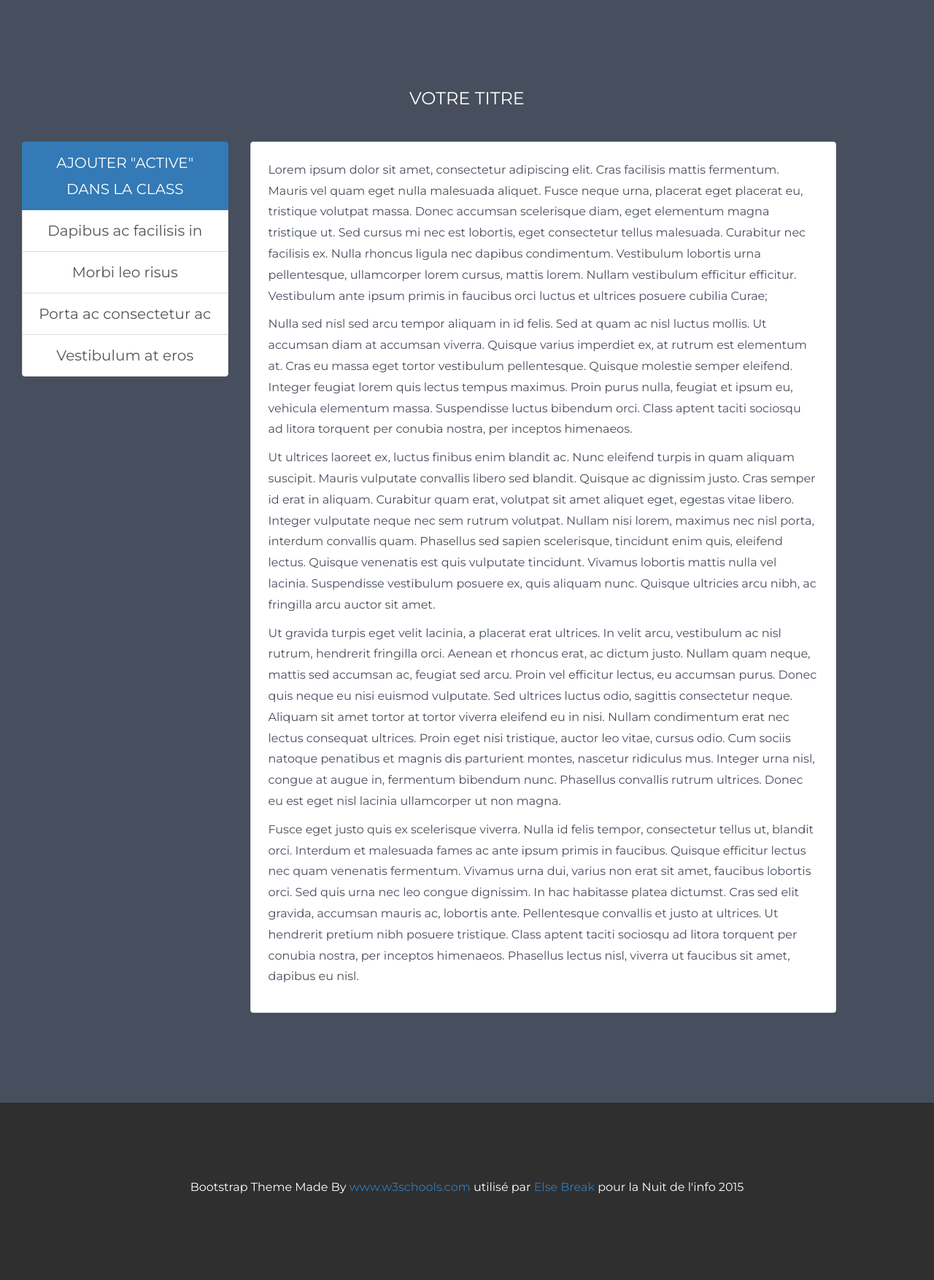
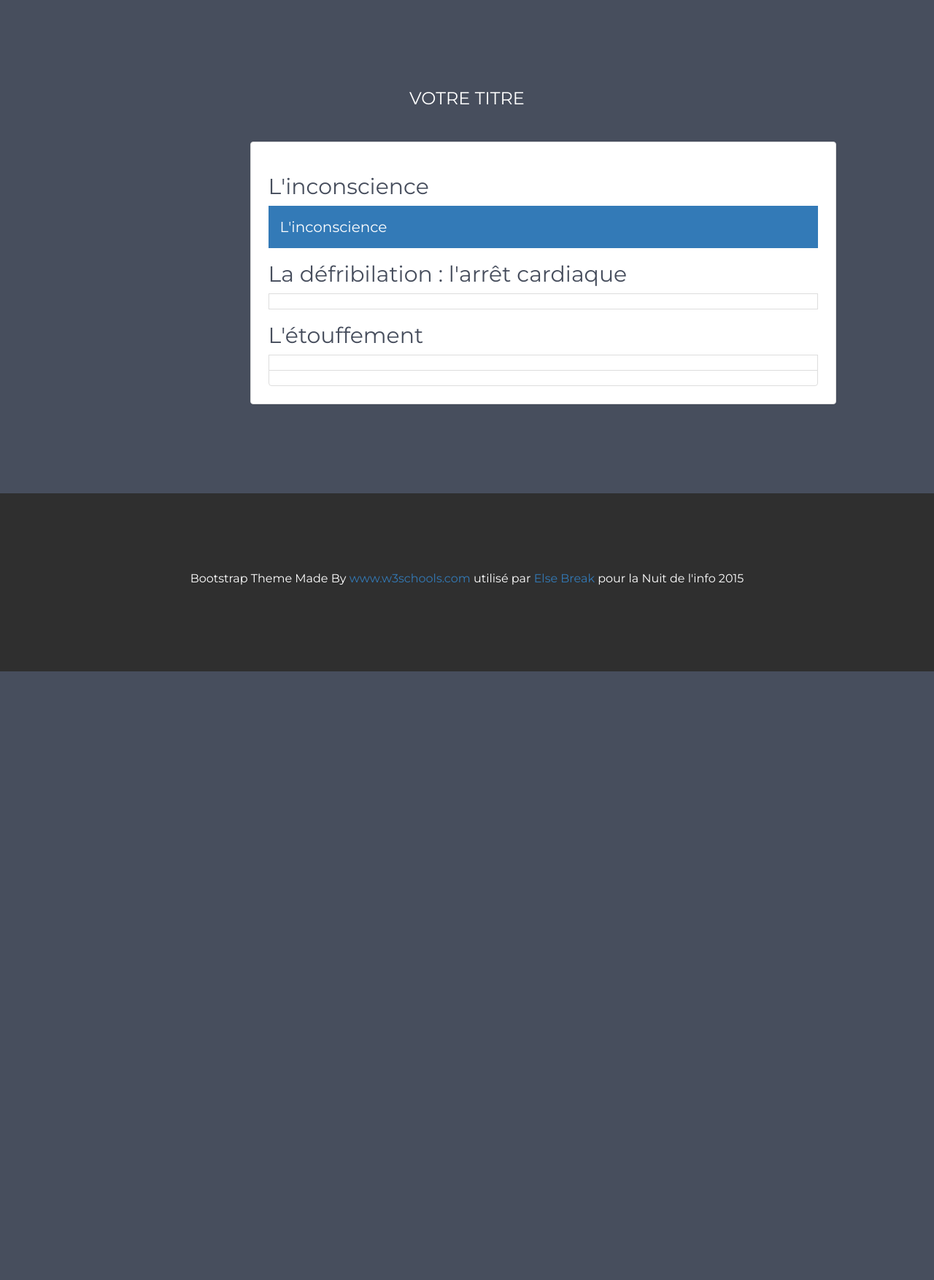
Before and after one commit to gmolveau/nuitinfo2015, a PHP site: the page made by views/exemple.html.twig in a window 1280 px wide. Shown: the part 80-1834 px from the top of the page at 73% size. After the commit the page ends 1000 px from the top, so only its background shows below. Run offline with PHP 8.4, Linux system fonts and the light colour scheme; the template is opened without the code that fills it, so the values that code supplies are empty; some libraries are stand-ins or nearby versions.

Commit message:
fix pdo global

```diff
--- a/views/exemple.html.twig
+++ b/views/exemple.html.twig
@@ -41,11 +41,12 @@
 	<div class="col-md-3">
 		<div class="list-group">
 		<!-- POUR LES BOUCLES IL SUFFIT DE REPETER LA BALISE <A></A> CAVEC LA MEME SYNTAXE -->
-		  <a href="#" class="list-group-item active">AJOUTER "ACTIVE" DANS LA CLASS</a>
-		  <a href="#" class="list-group-item">Dapibus ac facilisis in</a>
-		  <a href="#" class="list-group-item">Morbi leo risus</a>
-		  <a href="#" class="list-group-item">Porta ac consectetur ac</a>
-		  <a href="#" class="list-group-item">Vestibulum at eros</a>
+        {% for cat in all_cat %}
+        <li>
+          <a href="http://suala.info/prevention/{{cat.cat}} class-group-item">{{cat.cat}}</a>
+          <!-- <a href="#" class="list-group-item active"></a> -->
+        </li>
+        {% endfor %}
 		</div>
 	</div>
 	<!-- FINLISTE DE LIEN -->
@@ -56,15 +57,13 @@
 			<div class="panel-body">
 				<!-- MODIFIER ICI -->
 				<!-- SUPPRIMER LE LOREM IPSUM -->
-				<p>Lorem ipsum dolor sit amet, consectetur adipiscing elit. Cras facilisis mattis fermentum. Mauris vel quam eget nulla malesuada aliquet. Fusce neque urna, placerat eget placerat eu, tristique volutpat massa. Donec accumsan scelerisque diam, eget elementum magna tristique ut. Sed cursus mi nec est lobortis, eget consectetur tellus malesuada. Curabitur nec facilisis ex. Nulla rhoncus ligula nec dapibus condimentum. Vestibulum lobortis urna pellentesque, ullamcorper lorem cursus, mattis lorem. Nullam vestibulum efficitur efficitur. Vestibulum ante ipsum primis in faucibus orci luctus et ultrices posuere cubilia Curae;
-
-<p>Nulla sed nisl sed arcu tempor aliquam in id felis. Sed at quam ac nisl luctus mollis. Ut accumsan diam at accumsan viverra. Quisque varius imperdiet ex, at rutrum est elementum at. Cras eu massa eget tortor vestibulum pellentesque. Quisque molestie semper eleifend. Integer feugiat lorem quis lectus tempus maximus. Proin purus nulla, feugiat et ipsum eu, vehicula elementum massa. Suspendisse luctus bibendum orci. Class aptent taciti sociosqu ad litora torquent per conubia nostra, per inceptos himenaeos.
-
-<p>Ut ultrices laoreet ex, luctus finibus enim blandit ac. Nunc eleifend turpis in quam aliquam suscipit. Mauris vulputate convallis libero sed blandit. Quisque ac dignissim justo. Cras semper id erat in aliquam. Curabitur quam erat, volutpat sit amet aliquet eget, egestas vitae libero. Integer vulputate neque nec sem rutrum volutpat. Nullam nisi lorem, maximus nec nisl porta, interdum convallis quam. Phasellus sed sapien scelerisque, tincidunt enim quis, eleifend lectus. Quisque venenatis est quis vulputate tincidunt. Vivamus lobortis mattis nulla vel lacinia. Suspendisse vestibulum posuere ex, quis aliquam nunc. Quisque ultricies arcu nibh, ac fringilla arcu auctor sit amet.
-
-<p>Ut gravida turpis eget velit lacinia, a placerat erat ultrices. In velit arcu, vestibulum ac nisl rutrum, hendrerit fringilla orci. Aenean et rhoncus erat, ac dictum justo. Nullam quam neque, mattis sed accumsan ac, feugiat sed arcu. Proin vel efficitur lectus, eu accumsan purus. Donec quis neque eu nisi euismod vulputate. Sed ultrices luctus odio, sagittis consectetur neque. Aliquam sit amet tortor at tortor viverra eleifend eu in nisi. Nullam condimentum erat nec lectus consequat ultrices. Proin eget nisi tristique, auctor leo vitae, cursus odio. Cum sociis natoque penatibus et magnis dis parturient montes, nascetur ridiculus mus. Integer urna nisl, congue at augue in, fermentum bibendum nunc. Phasellus convallis rutrum ultrices. Donec eu est eget nisl lacinia ullamcorper ut non magna.
-
-<p>Fusce eget justo quis ex scelerisque viverra. Nulla id felis tempor, consectetur tellus ut, blandit orci. Interdum et malesuada fames ac ante ipsum primis in faucibus. Quisque efficitur lectus nec quam venenatis fermentum. Vivamus urna dui, varius non erat sit amet, faucibus lobortis orci. Sed quis urna nec leo congue dignissim. In hac habitasse platea dictumst. Cras sed elit gravida, accumsan mauris ac, lobortis ante. Pellentesque convallis et justo at ultrices. Ut hendrerit pretium nibh posuere tristique. Class aptent taciti sociosqu ad litora torquent per conubia nostra, per inceptos himenaeos. Phasellus lectus nisl, viverra ut faucibus sit amet, dapibus eu nisl.
+      <h2>L'inconscience</h2>
+      <a href="ttp://www.croix-rouge.fr/Je-me-forme/Particuliers/Les-6-gestes-de-base/L-inconscience" class="list-group-item active">L'inconscience</a>
+      <h2>La défribilation : l'arrêt cardiaque </h2>
+      <a href="http://www.croix-rouge.fr/Je-me-forme/Particuliers/Les-6-gestes-de-base/L-arret-cardiaque-la-defibrillation" class="list-group-item"></a>
+      <h2>L'étouffement</h2>
+      <a href="http://www.croix-rouge.fr/Je-me-forme/Particuliers/Les-6-gestes-de-base/L-etouffement" class="list-group-item"></a>
+      <a href="#" class="list-group-item"></a>
 			</div>
 		</div>
 	</div>
```
Also changed, not shown: views/view_prevention.php (added, +42 -0 lines).
